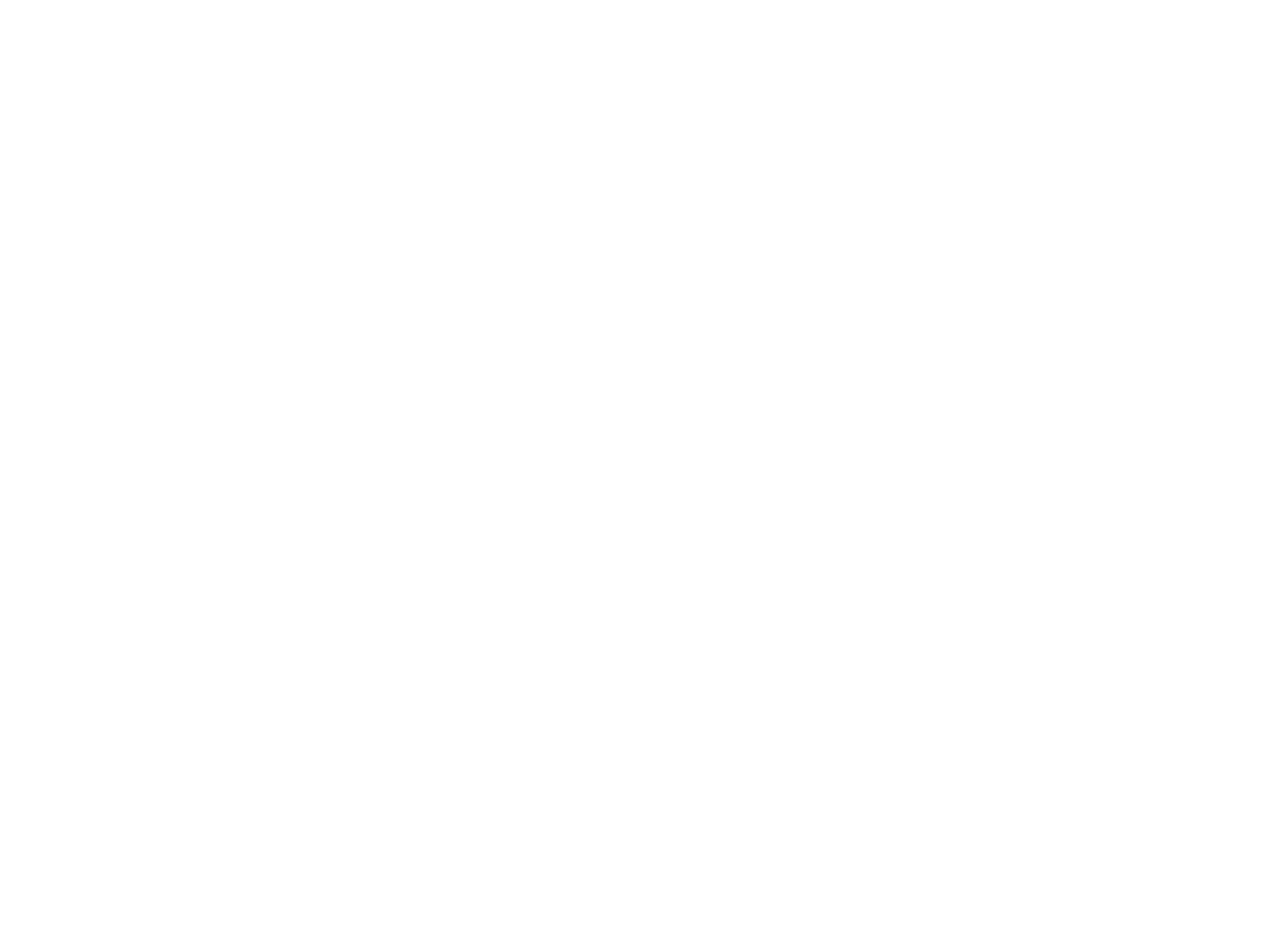
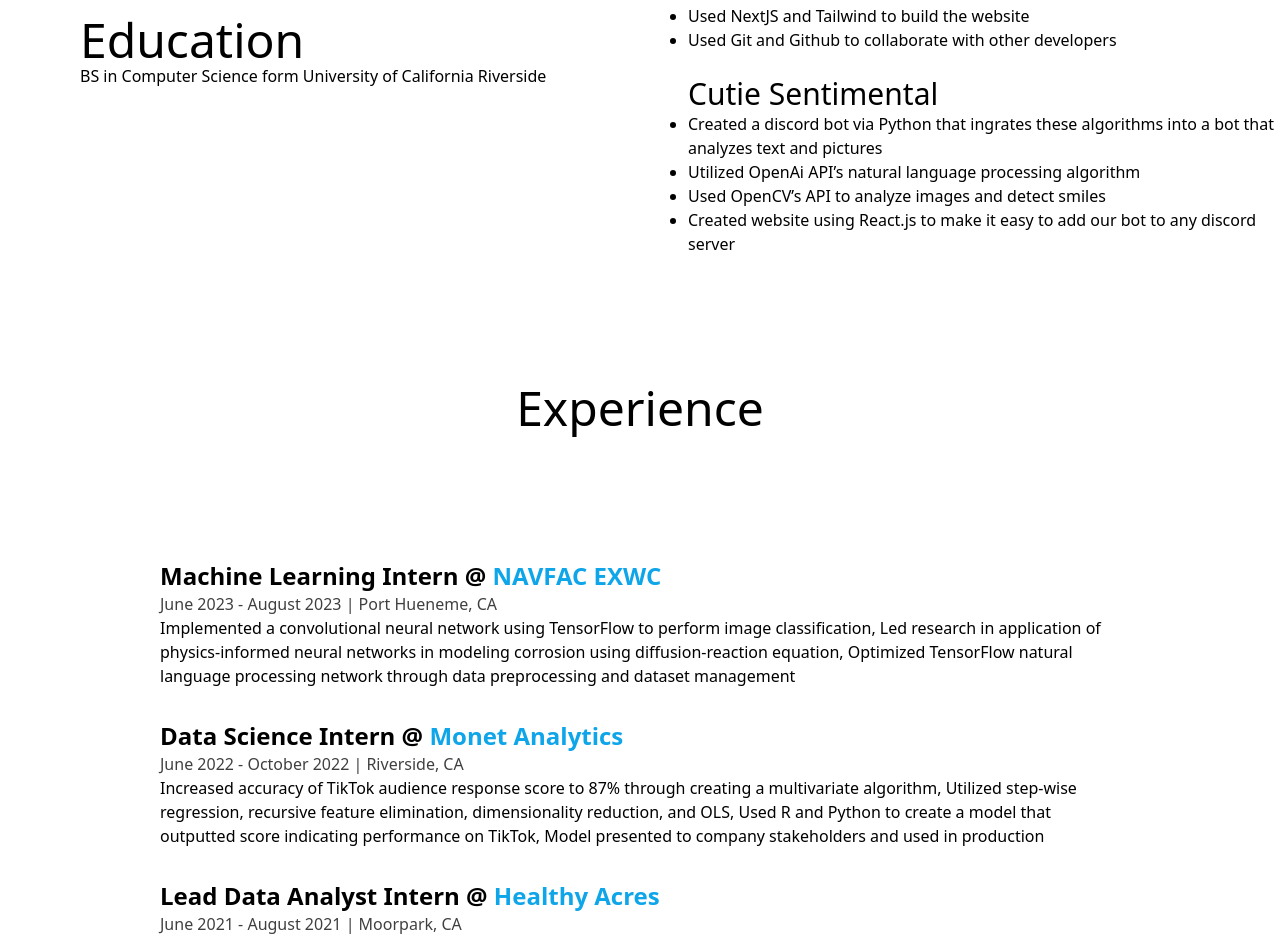
Before and after one commit to kavinphab/kavinphabiani, a React (Create React App) app: page / in a window 1280 px wide. Shown: the part 952-1892 px from the top of the page. Before the commit the page ends 944 px from the top, so only its background shows below. Built offline with nearby package versions, Linux system fonts and the light colour scheme.

Commit message:
added experiences

```diff
--- a/src/App.js
+++ b/src/App.js
@@ -2,6 +2,7 @@ import React from 'react';
 import Landing from './Components/landing';
 import About from './Components/About';
 import Skills from './Components/Skills';
+import Experience from './Components/Experience';
 function App()
 {
   return (
@@ -9,6 +10,7 @@ function App()
       <Landing />
       <About />
       <Skills />
+      <Experience />
     </div>
 
 
--- /dev/null
+++ b/src/Components/Experience.js
@@ -0,0 +1,56 @@
+import React from 'react';
+
+const Details = ({position, company, companyLink, time, address, work}) => {
+    return <li className='flex flex-col items-center mb-8'>
+        <div>
+            <h3 className='font-bold text-2xl'>{position} @&nbsp;<a href={companyLink} className='text-sky-500'>{company}</a> </h3>
+            <div className='font-medium opacity-75'>
+                {time} | {address}
+            </div>
+            <p className='font-medium'>
+                {work}
+            </p>
+        </div>
+    </li>
+};
+
+const Experience = () => {
+return (
+    <div className='mt-32'>
+        <h1 className='text-5xl text-center mb-32 w-full'>Experience</h1>
+
+<div className='absolute left-8 top-0 w-4px h-full bg-red-500 origin-top'/>
+        <ul>
+        <div className='w-[75%] mx-auto relative'>
+            <Details position="Machine Learning Intern" company="NAVFAC EXWC" companyLink="https://exwc.navfac.navy.mil/"
+            time="June 2023 - August 2023" address="Port Hueneme, CA"
+            work="Implemented a convolutional neural network using TensorFlow to perform image classification,
+             Led research in application of physics-informed neural networks in modeling corrosion using diffusion-reaction equation,
+             Optimized TensorFlow natural language processing network through data preprocessing and dataset management"/>
+        </div>
+        </ul>
+        <ul>
+        <div className='w-[75%] mx-auto relative'>
+            <Details position="Data Science Intern" company="Monet Analytics" companyLink="https://www.monetanalytics.com/#/"
+            time="June 2022 - October 2022" address="Riverside, CA"
+            work="Increased accuracy of TikTok audience response score to 87% through creating a multivariate algorithm,
+            Utilized step-wise regression, recursive feature elimination, dimensionality reduction, and OLS,
+            Used R and Python to create a model that outputted score indicating performance on TikTok, Model presented to company stakeholders and used in production"/>
+        </div>
+        </ul>
+        <ul>
+        <div className='w-[75%] mx-auto relative'>
+            <Details position="Lead Data Analyst Intern" company="Healthy Acres" companyLink="https://healthyacres.farm/"
+            time="June 2021 - August 2021" address="Moorpark, CA"
+            work="  Consolidated and analyzed import data on various forms of Moringa using Tableau,
+            Identified opportunities for Healthy Acres to expand their business, Conducted market research to identify the best places to sell the Moringa product,
+             Successfully presented opportunity to sell Moringa in powder form to the stakeholders with facts and figures"/>
+        </div>
+        </ul>
+        </div>
+
+
+);
+};
+
+export default Experience;
--- a/src/Components/Skills.js
+++ b/src/Components/Skills.js
@@ -9,11 +9,28 @@ const Skills = () => {
                 <p>Languages: Python, C++, JavaScript</p>
                 <p>Tools: Git, Github, VS Code, Tableau</p>
                 <p>Frameworks: NextJS, Tailwind</p>
+                <br/>
+                <h1 className='text-5xl'>Education</h1>
+                <p>BS in Computer Science form University of California Riverside</p>
             </div>
 
             <div>
-                <h1 className='text-5xl'>Education</h1>
-                <p>BS in Computer Science form University of California Riverside</p>
+            <h1 className='text-5xl'>Projects</h1>
+                <br/>
+                <h2 className='text-3xl'>ACM Official Website</h2>
+                <ul className='list-disc'>
+                    <li>Developed a website for the Association for Computing Machinery (ACM) club at UCR</li>
+                    <li>Used NextJS and Tailwind to build the website</li>
+                    <li>Used Git and Github to collaborate with other developers</li>
+                </ul>
+                <br/>
+                <h2 className='text-3xl'>Cutie Sentimental</h2>
+                <ul className='list-disc'>
+                    <li>Created a discord bot via Python that ingrates these algorithms into a bot that analyzes text and pictures</li>
+                    <li>Utilized OpenAi API’s natural language processing algorithm</li>
+                    <li>Used OpenCV’s API to analyze images and detect smiles</li>
+                    <li>Created website using React.js to make it easy to add our bot to any discord server</li>
+                </ul>
             </div>
         </div>
     );
```
